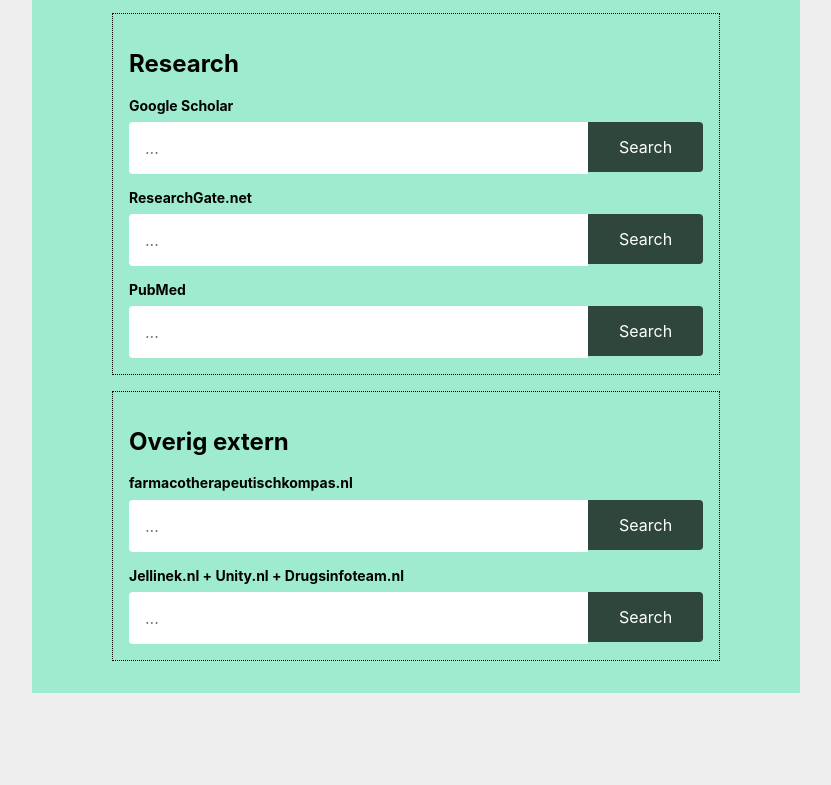
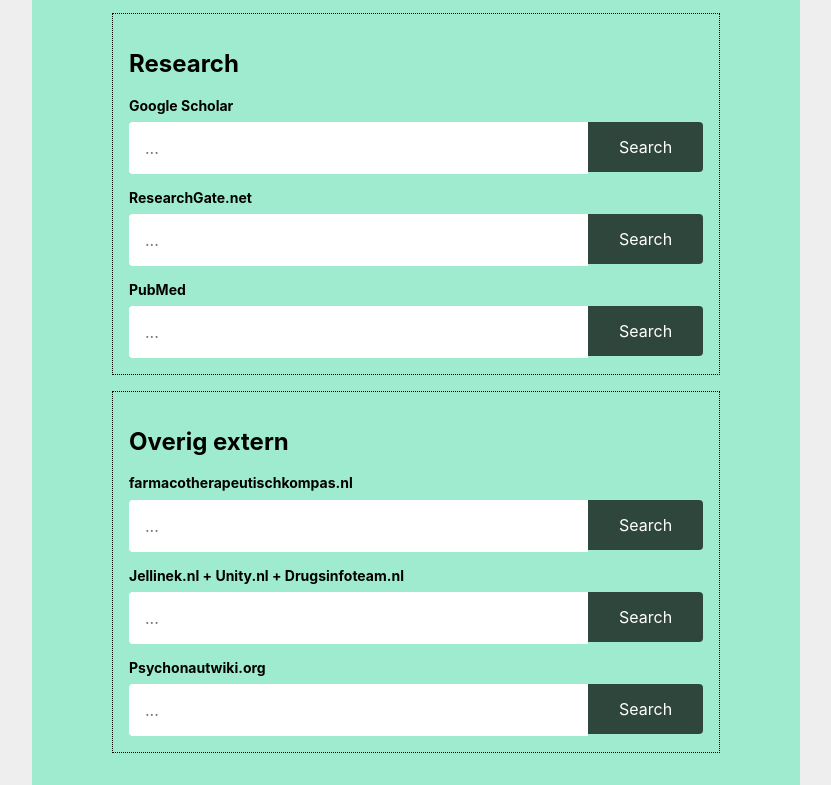
Before and after one commit to nielsbom/new_tab_multi_search, a plain HTML site: page work/index.html in a window 1280 px wide. Shown: the part 774-1559 px from the top of the page, without its empty margins (224-1055 px from the left). Before the commit the page ends 1467 px from the top, so only its background shows below. Drawn offline with nearby package versions, Linux system fonts and the light colour scheme.

Commit message:
Add psychonautwiki.org

```diff
--- a/work/index.html
+++ b/work/index.html
@@ -147,6 +147,16 @@
       </fieldset>
     </form>
 
+    <form class="mt3" data-url="https://www.google.com/search?q=site%3Apsychonautwiki.org+{query}">
+      <fieldset class="cf bn ma0 pa0">
+        <label for="name" class="f6 b db mb2">Psychonautwiki.org</label>
+        <div class="cf">
+          <input class="f6 f5-l input-reset bn fl black-80 bg-white pa3 lh-solid w-100 w-75-m w-80-l br2-ns br--left-ns autofocus" placeholder="..." type="text" name="searchterm" value="">
+          <input class="f6 f5-l button-reset fl pv3 tc bn bg-animate bg-black-70 hover-bg-black white pointer w-100 w-25-m w-20-l br2-ns br--right-ns" type="submit" value="Search">
+        </div>
+      </fieldset>
+    </form>
+
 </div>
 
   </section>
```
